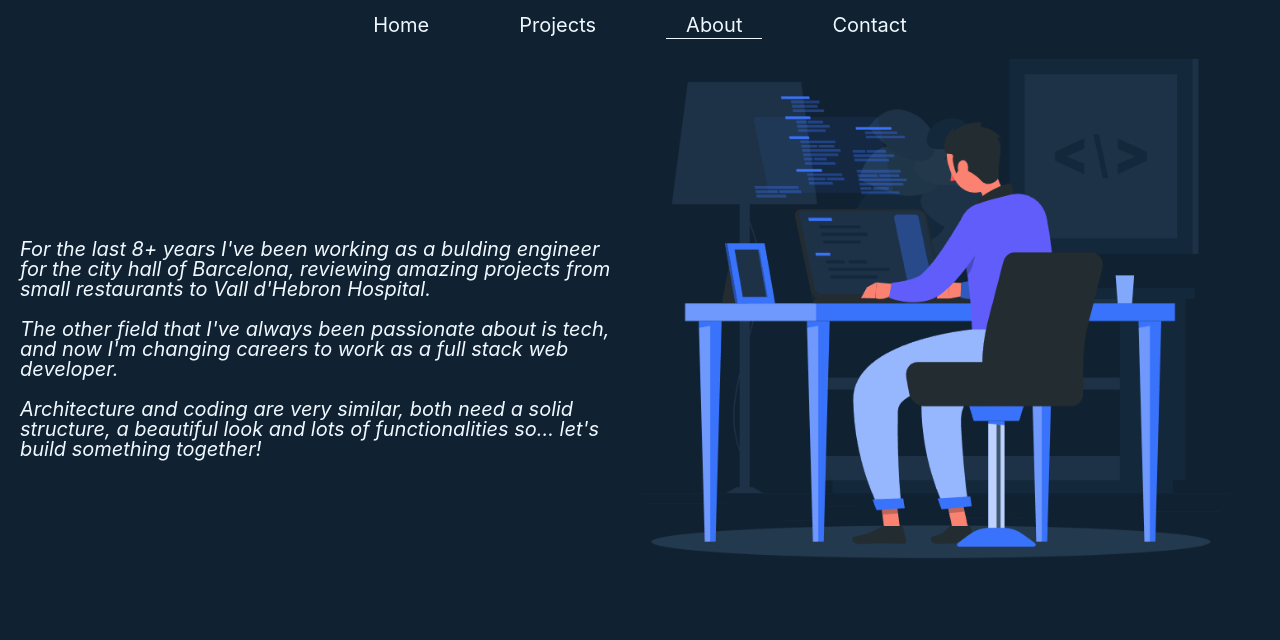
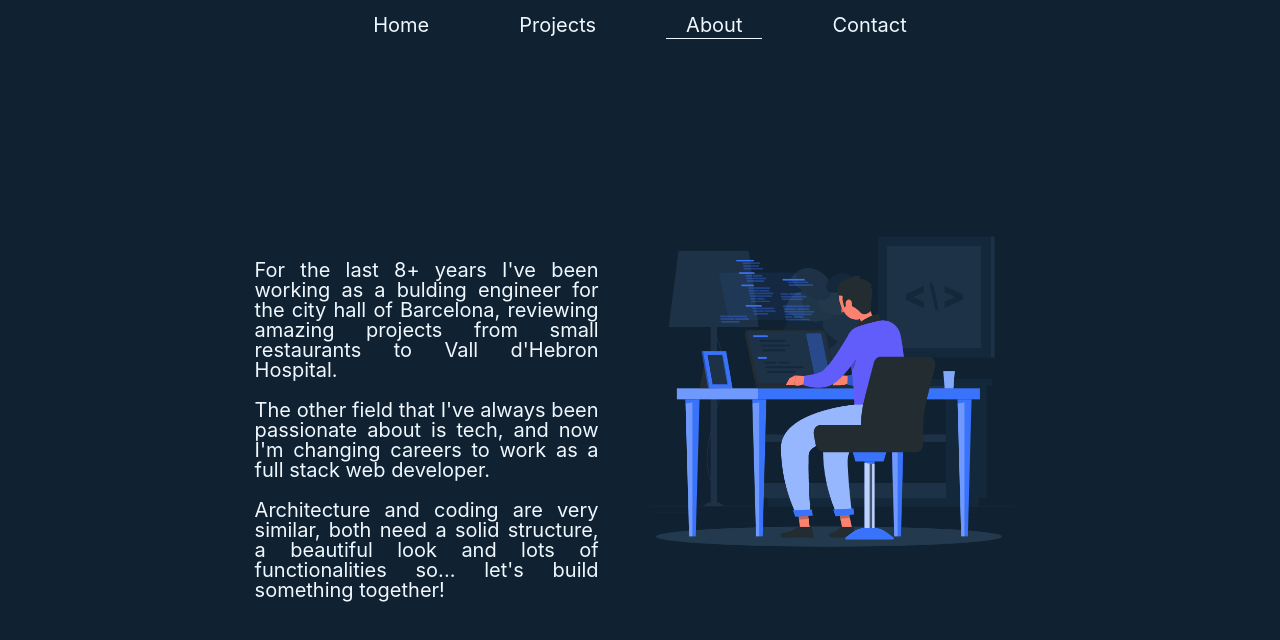
Before and after one commit to avalen28/portfolio, a React (Create React App) app: page /about in a window 1280 px wide. Shown: the top 640 px of the page. Built offline with nearby package versions, Linux system fonts and the light colour scheme.

Commit message:
adds about styles

```diff
--- a/src/App.css
+++ b/src/App.css
@@ -64,8 +64,8 @@ a {
   color: darkgray;
 }
 .background-img {
-  width: 50%;
-  object-fit: contain;
+  width: 31%;
+  object-fit: cover;
 }
 .profile-img {
   width: 300px;
@@ -98,15 +98,18 @@ a {
   width: 100%;
   display: flex;
   align-items: center;
+  justify-content: center;
+  gap: 30px;
+  margin-top: 120px;
 }
 .about-header {
-  width: 50%;
+  width: 30%;
   margin-top: 70px;
 }
 .article-intro {
   padding: 20px;
   font-size: 20px;
-  font-style: oblique;
+  text-align: justify;
 }
 .about-stack {
   width: 80%;
```
